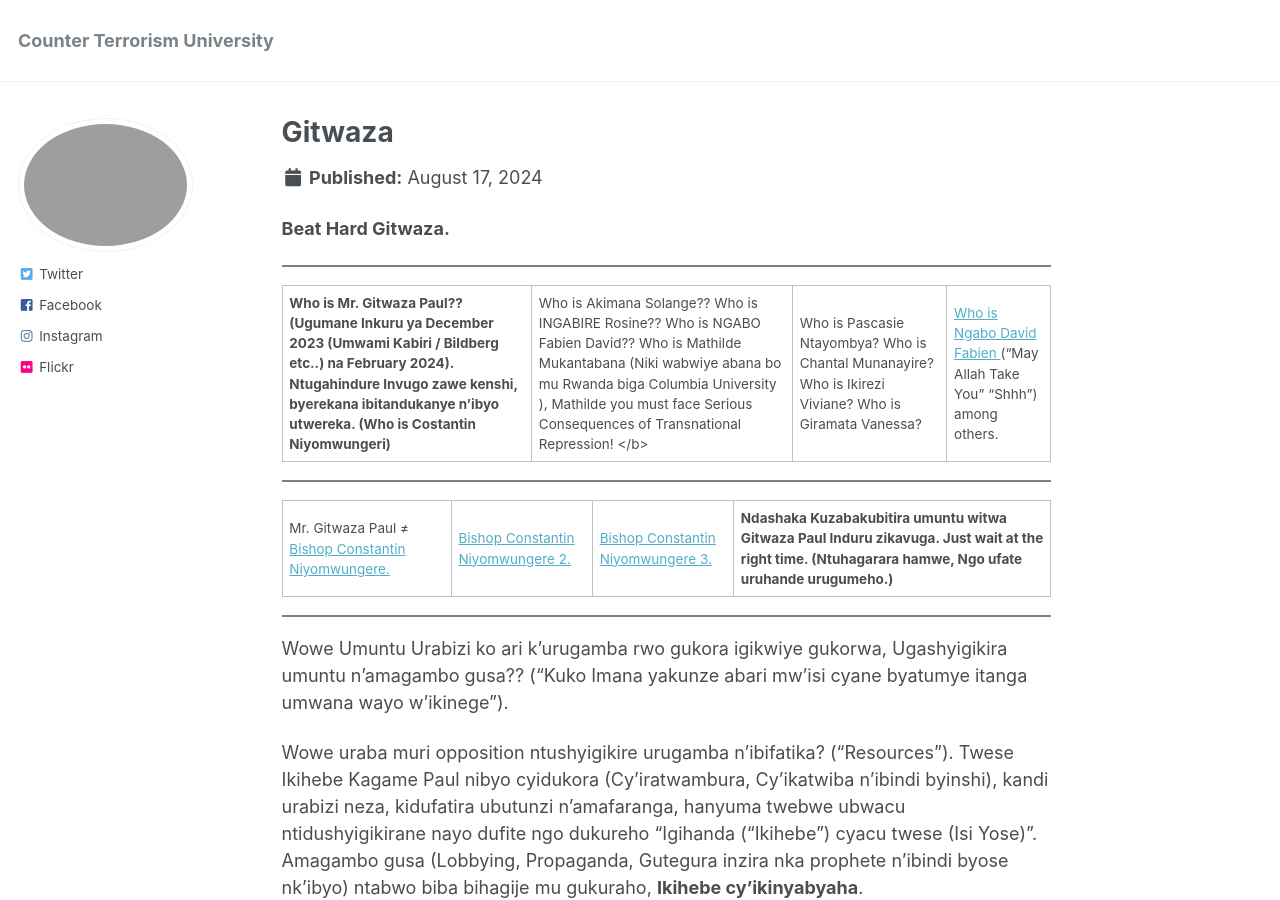
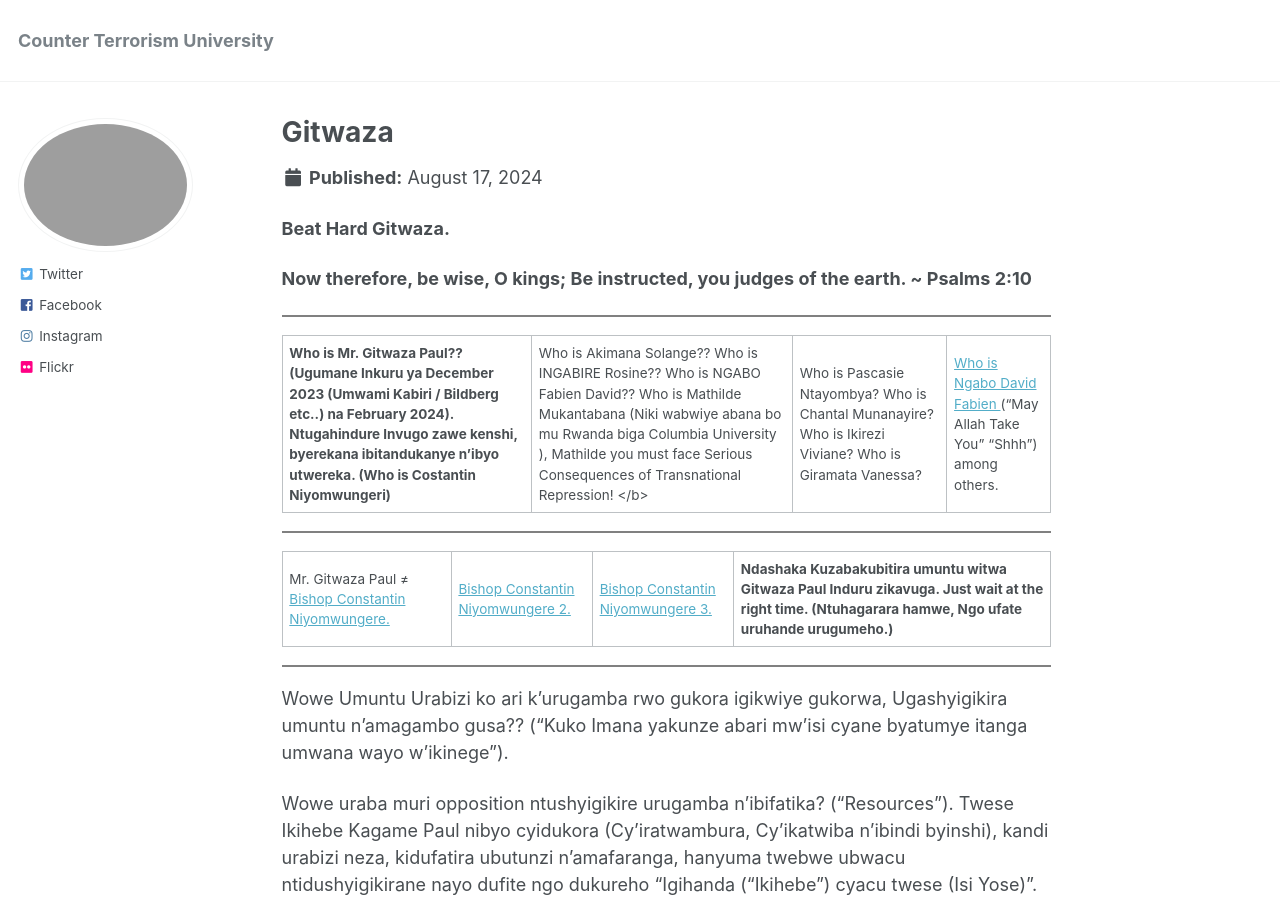
Before and after one commit to phdcsseiden/phdcsseiden.github.io, a Jekyll site: the page built from _pages/Gitwaza.md, in a window 1280 px wide and 900 px high. Built offline with Jekyll 4.4.1, drawn with Linux system fonts in a browser that asks for light colours.

Commit message:
Update Gitwaza.md

```diff
--- a/_pages/Gitwaza.md
+++ b/_pages/Gitwaza.md
@@ -10,6 +10,10 @@ modified: 2024-08-17
 
 
 <b> Beat Hard Gitwaza. </b>
+
+
+<b> Now therefore, be wise, O kings; Be instructed,
+you judges of the earth. ~ Psalms 2:10 </b>
 
 
 <hr style="height:2px;border-width:0;color:gray;background-color:gray">
```
